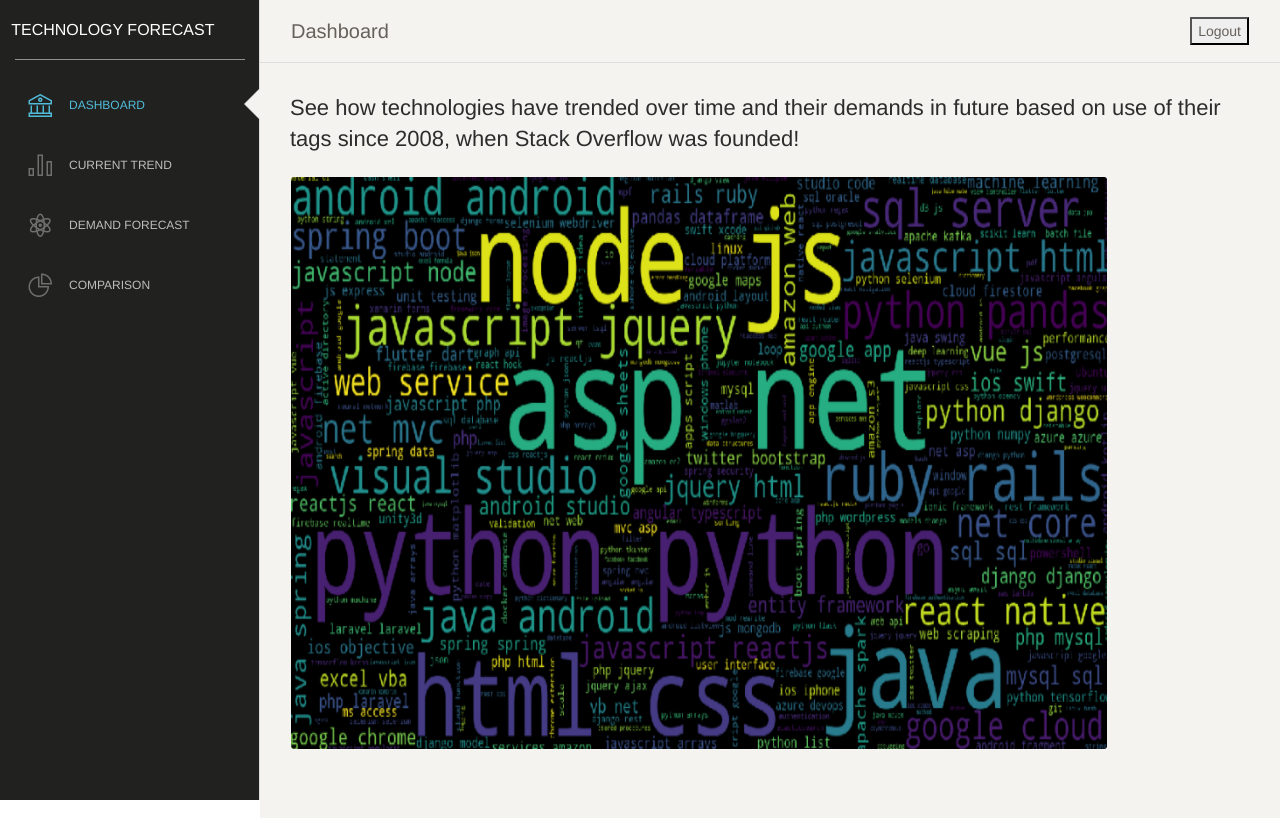
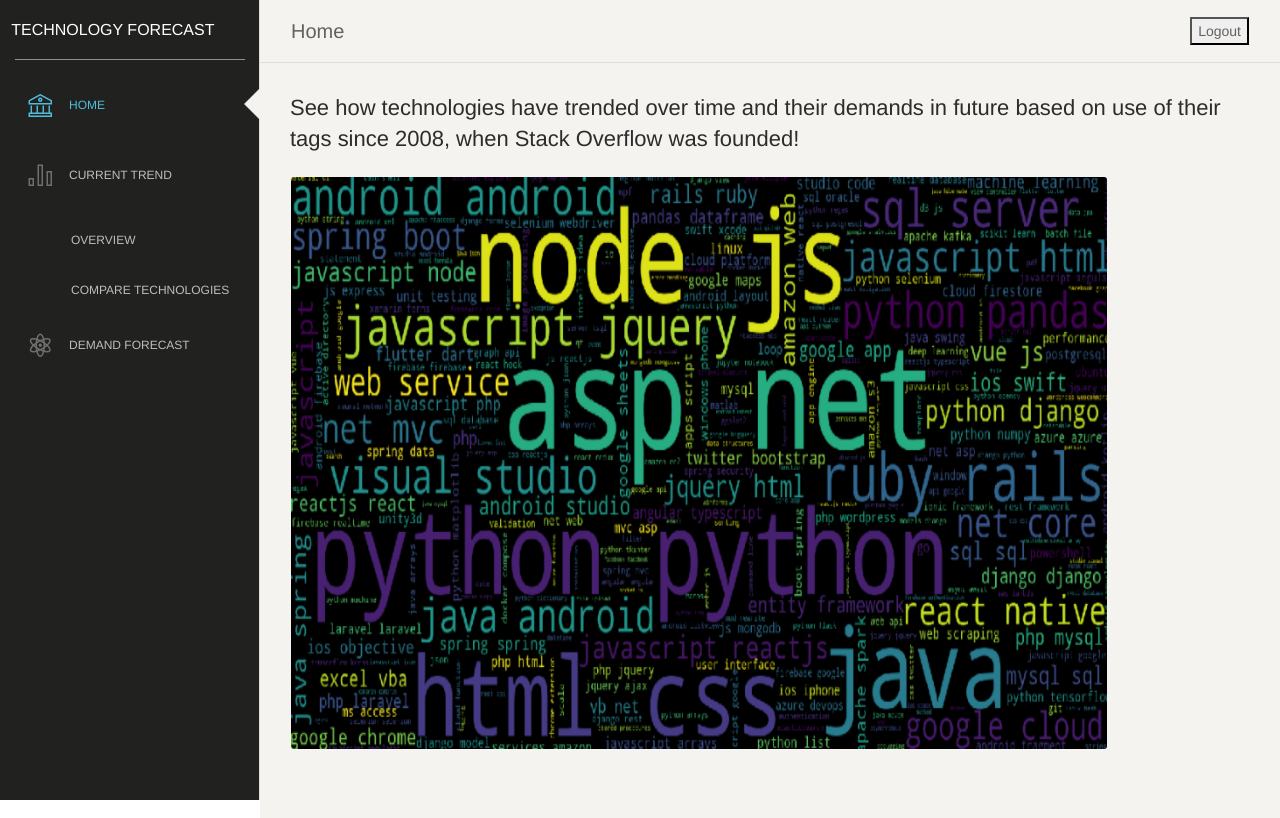
Before and after one commit to vj2050/tech-forecast-1, an Angular app in the folder frontend/: page /#/dashboard in a window 1280 px wide. Built offline with nearby package versions, Linux system fonts and the light colour scheme; sample sign-in values are in the browser's storage.

Commit message:
Reorganized sidebar for clarity

```diff
--- a/frontend/src/app/sidebar/sidebar.component.html
+++ b/frontend/src/app/sidebar/sidebar.component.html
@@ -9,12 +9,19 @@
   </div>
     <ul class="nav">
 
-        <li *ngFor="let menuItem of menuItems" routerLinkActive="active" class="{{menuItem.class}}">
+        <li *ngFor="let menuItem of menuItems" routerLinkActive="active" class="{{menuItem.class}}" id = "{{menuItem.id}}">
             <a [routerLink]="[menuItem.path]">
                 <i class="nc-icon {{menuItem.icon}}"></i>
                 <p>{{menuItem.title}}</p>
 
             </a>
+            <ul class="nav">
+              <li *ngFor="let child of menuItem.child" routerLinkActive="active" class="{{child.class}}">
+                <a [routerLink]="[child.path]">
+                  <p>{{child.title}}</p>
+                </a>
+              </li>
+            </ul>
 
         </li>
 
--- a/frontend/src/app/sidebar/sidebar.component.ts
+++ b/frontend/src/app/sidebar/sidebar.component.ts
@@ -1,18 +1,23 @@
-import { Component, OnInit } from '@angular/core';
+import {Component, OnInit} from '@angular/core';
 
 
 export interface RouteInfo {
+  id: string
   path: string;
   title: string;
   icon: string;
   class: string;
+  child: RouteInfo[]
 }
 
 export const ROUTES: RouteInfo[] = [
-    { path: '/dashboard',     title: 'Dashboard',         icon: 'nc-bank',       class: '' },
-    { path: '/trend',     title: 'Current Trend',         icon: 'nc-chart-bar-32',       class: '' },
-    { path: '/prediction-trend',     title: 'Demand Forecast',         icon: 'nc-atom',       class: '' },
-    { path: '/comparison',     title: 'Comparison',         icon: 'nc-chart-pie-36',       class: '' },
+  {id: '', path: '/dashboard', title: 'Home', icon: 'nc-bank', class: '', child: null},
+  {id: 'current', path: '/nopath', title: 'Current Trend', icon: 'nc-chart-bar-32', class: '', child: [
+      {id: '', path: '/trend', title: 'Overview', icon: 'nc-chart-bar-32', class: 'pl-5', child: null},
+      {id: '', path: '/comparison', title: 'Compare Technologies', icon: 'nc-chart-pie-36', class: 'pl-5', child: null},
+    ]
+  },
+  {id: '', path: '/prediction-trend', title: 'Demand Forecast', icon: 'nc-atom', class: '', child: null},
 ];
 
 @Component({
@@ -23,6 +28,7 @@
 
 export class SidebarComponent implements OnInit {
   public menuItems: any[];
+
   ngOnInit() {
     this.menuItems = ROUTES.filter(menuItem => menuItem);
   }
```
Lines whose indentation alone changed are shown as unchanged.
